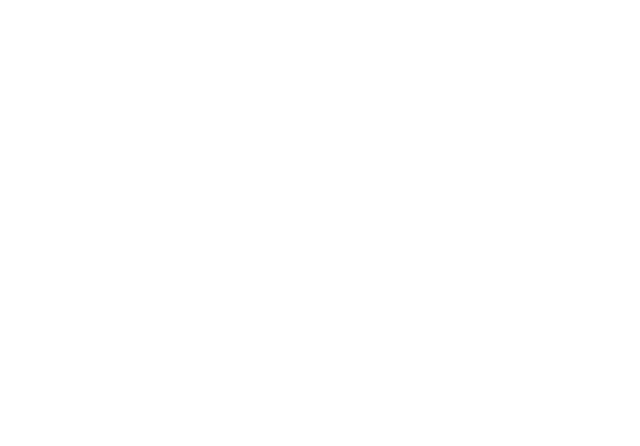
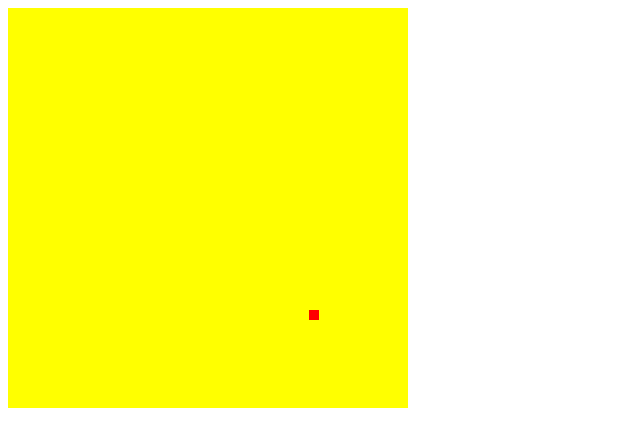
Before and after one commit to talkingcar/pieces, a plain HTML site: page ball_that_bounces/index.html in a window 1280 px wide. Shown: the whole page, without its empty margins (0-640 px from the left). Drawn offline with Linux system fonts and the light colour scheme.

Commit message:
square ball that bounces around square field

```diff
--- a/ball_that_bounces/index.html
+++ b/ball_that_bounces/index.html
@@ -4,8 +4,10 @@
     <meta charset="UTF-8">
     <meta name="viewport" content="width=device-width, initial-scale=1.0">
     <title>ball that bounces</title>
+    <link rel="stylesheet" href="style.css">
+    <script src="script.js" defer></script>
 </head>
 <body>
-
+    <canvas id="game"></canvas>
 </body>
 </html>
--- a/ball_that_bounces/script.js
+++ b/ball_that_bounces/script.js
@@ -0,0 +1,106 @@
+const canvas = document.getElementById("game");
+const ctx = canvas.getContext('2d');
+
+let raf;
+
+function imperfection() {
+    return Math.random() * .1;
+}
+
+function setup() {
+    ctx.canvas.width = 400;
+    ctx.canvas.height = 400;
+}
+
+const ball = {
+    x: 0,
+    y: 1,
+    edges: {
+        top: 0,
+        bottom: 0,
+        left: 0,
+        right: 0,
+    },
+    size: 10,
+    velocity: {
+        x:1,
+        y:1,
+    },
+
+    calculateEdges: function() {
+        this.edges.top = this.y;
+        this.edges.bottom = this.y + this.size;
+        this.edges.left = this.x;
+        this.edges.right = this.x + this.size;
+    },
+
+    move: function() {
+      this.x += this.velocity.x;
+      this.y += this.velocity.y;
+      this.calculateEdges();
+
+      if (this.collideVertical()) {
+          this.bounceVertical();
+      } else if
+          (this.collideHorizontal()){
+          this.bounceHorizontal()
+      }
+    },
+
+    collideVertical: function() {
+        if (ball.edges.top <= 0 ||
+            ball.edges.bottom >= 400 ) {
+                return true
+            } else {
+                return false
+            }
+    },
+
+
+    collideHorizontal: function() {
+        if (ball.edges.left <= 0 ||
+            ball.edges.right >= 400 ) {
+                return true
+            } else {
+                return false
+            }
+    },
+
+    bounceVertical: function() {
+        this.velocity.x = this.velocity.x + imperfection();
+        this.velocity.y = -this.velocity.y + imperfection();
+    },
+
+
+    bounceHorizontal: function() {
+        this.velocity.x = -this.velocity.x + imperfection();
+        this.velocity.y = this.velocity.y + imperfection();
+    },
+
+    draw: function() {
+        this.move();
+        ctx.fillStyle = 'red';
+        ctx.fillRect(this.x, this.y, this.size, this.size);
+    }
+}
+
+const field = {
+    draw: function() {
+    ctx.clearRect(0,0, canvas.width, canvas.height);
+    ctx.fillStyle = 'yellow';
+    ctx.fillRect(0,0,400,400);
+    }
+}
+
+function render() {
+    field.draw();
+    ball.draw();
+
+    raf = requestAnimationFrame(render);
+}
+
+
+
+setup();
+
+render();
```
